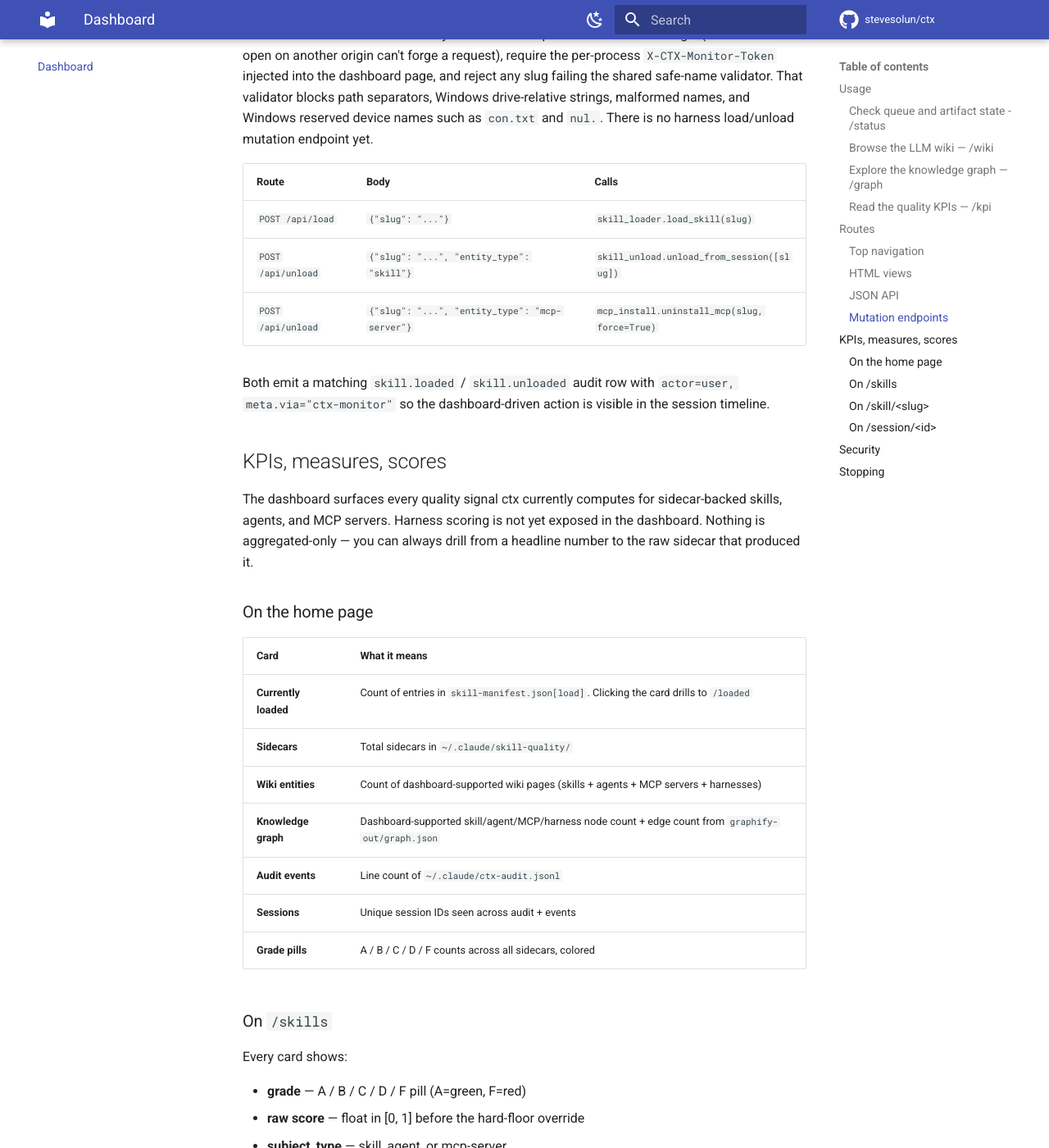
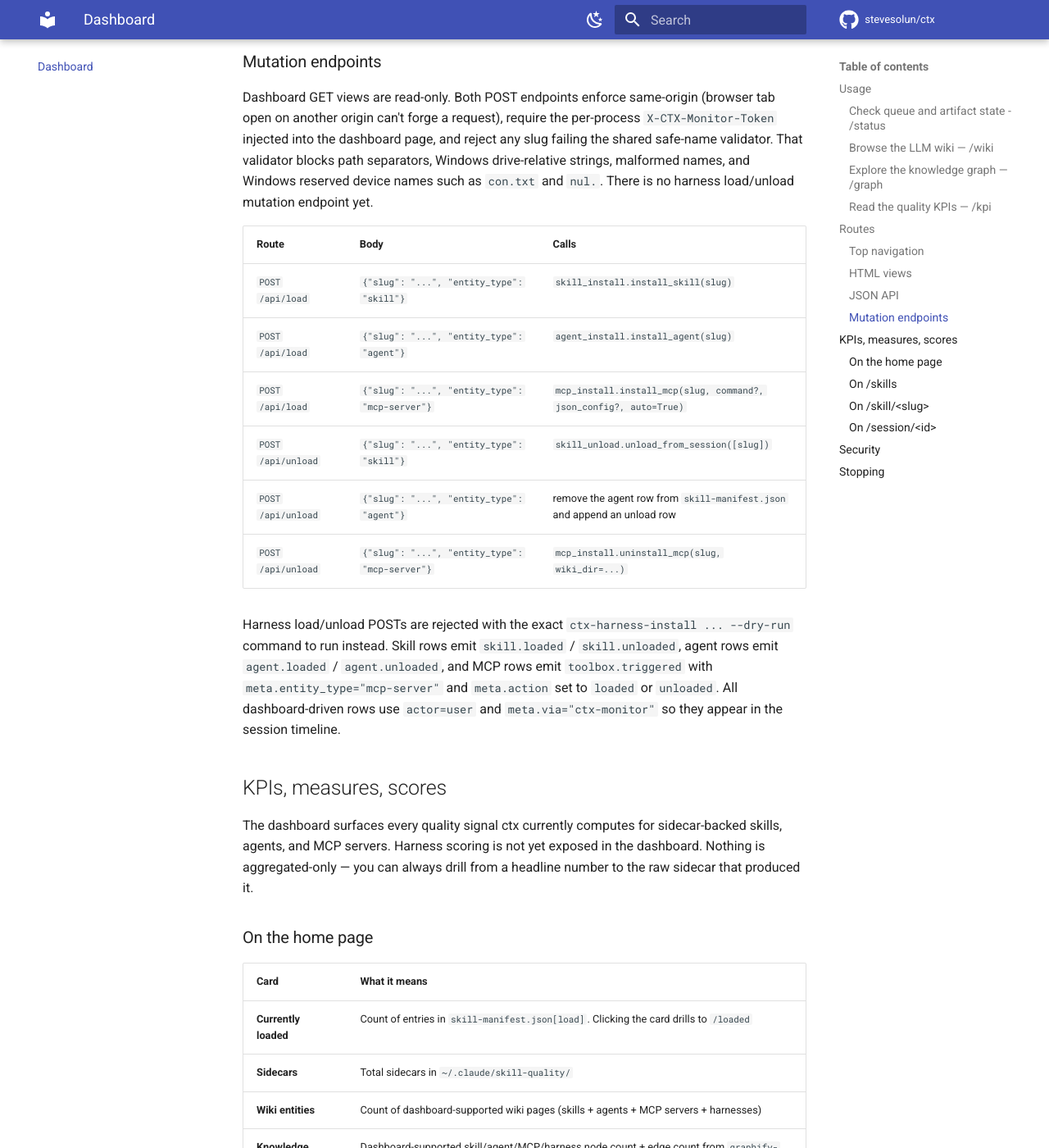
Before and after one commit to stevesolun/ctx, an MkDocs documentation site: the page built from docs/dashboard.md, in a window 1280 px wide and 1400 px high, scrolled down 5289 px. Shown: the whole window at 82% size. Built offline with MkDocs 1.6.1 and Material for MkDocs 9.7.7, drawn with Linux system fonts in a browser that asks for light colours; comment, search, counter and statistics services are not loaded; some of the changed text lies outside the part shown.

Commit message:
Align dashboard artifact and harness status truth

```diff
--- a/docs/dashboard.md
+++ b/docs/dashboard.md
@@ -1,7 +1,7 @@
 # Dashboard (`ctx-monitor`)
 
 Local HTTP dashboard for ctx's currently supported live observables:
-loaded skills, agents, and MCP servers; session timelines; the
+loaded skills, agents, MCP servers, and installed harness records; session timelines; the
 knowledge graph; the LLM-wiki browser; quality grades + scores;
 durable queue state; graph/wiki artifact versions; filterable audit
 logs; a live event stream; and cataloged harness wiki/graph browsing.
@@ -33,8 +33,11 @@
   `succeeded`, `failed`)
 - the 20 most recent queue jobs with kind, attempts, source, worker, and
   last error
-- artifact presence and byte size for `graph.json`, `graph-delta.json`,
-  `communities.json`, `wiki-graph.tar.gz`, and `skills-sh-catalog.json.gz`
+- artifact presence and byte size for generated
+  `~/.claude/skill-wiki/graphify-out/{graph.json,graph-delta.json,communities.json}`
+  plus `wiki-graph.tar.gz` and `skills-sh-catalog.json.gz` from
+  `~/.claude/graph/` when installed there, falling back to the repo `graph/`
+  directory during source checkouts
 - artifact promotion metadata, including the latest promoted hash when
   the crash-safe promotion path has recorded it
 
@@ -138,15 +141,17 @@
 
 ### HTML views
 
-Harness catalog entries are visible in loaded, wiki, and graph routes. Harness
-installation, update, uninstall, and quality scoring remain CLI/API workflows.
+Harness catalog entries are visible in wiki and graph routes. `/loaded` shows
+installed harness records from `~/.claude/harness-installs/*.json`, not the
+full catalog. Harness installation, update, uninstall, and quality scoring
+remain CLI/API workflows.
 Dashboard POST actions are available only from loopback clients and require the
 per-process monitor token injected into the rendered page.
 
 | Route | What it shows |
 |---|---|
 | `/` | Home: six stat cards (loaded, sidecars, wiki entities, graph nodes, audit events, sessions), grade distribution pills, recent sessions table, recent audit events |
-| `/loaded` | **Currently-loaded skills, agents, MCP servers, and installed harness records** from `~/.claude/skill-manifest.json` plus `~/.claude/harness-installs/*.json`; skill/MCP rows expose supported live actions |
+| `/loaded` | **Currently-loaded skills, agents, MCP servers, and installed harness records** from `~/.claude/skill-manifest.json` plus `~/.claude/harness-installs/*.json`; skill/agent/MCP rows expose supported live actions |
 | `/skills` | Every sidecar as a filterable **card grid**: left sidebar (search by slug, grade checkboxes, skill/agent/MCP toggle, hide-floored), card shows grade pill + raw score + links to sidecar/wiki/graph |
 | `/skill/<slug>` | Full sidecar breakdown: four-signal score (telemetry · intake · graph · routing), hard-floor reason, computed_at timestamp, per-skill audit timeline |
 | `/wiki` | **Wiki entity index** - bounded card-grid sample of up to 500 pages per dashboard-supported entity type under `~/.claude/skill-wiki/entities/{skills,agents,mcp-servers,harnesses}/`, including sharded MCP server pages and flat harness pages. Left sidebar: text search over the visible sample (slug, description, tag), skill/agent/MCP/harness checkboxes. |
@@ -184,13 +189,20 @@
 
 | Route | Body | Calls |
 |---|---|---|
-| `POST /api/load` | `{"slug": "..."}` | `skill_loader.load_skill(slug)` |
+| `POST /api/load` | `{"slug": "...", "entity_type": "skill"}` | `skill_install.install_skill(slug)` |
+| `POST /api/load` | `{"slug": "...", "entity_type": "agent"}` | `agent_install.install_agent(slug)` |
+| `POST /api/load` | `{"slug": "...", "entity_type": "mcp-server"}` | `mcp_install.install_mcp(slug, command?, json_config?, auto=True)` |
 | `POST /api/unload` | `{"slug": "...", "entity_type": "skill"}` | `skill_unload.unload_from_session([slug])` |
-| `POST /api/unload` | `{"slug": "...", "entity_type": "mcp-server"}` | `mcp_install.uninstall_mcp(slug, force=True)` |
+| `POST /api/unload` | `{"slug": "...", "entity_type": "agent"}` | remove the agent row from `skill-manifest.json` and append an unload row |
+| `POST /api/unload` | `{"slug": "...", "entity_type": "mcp-server"}` | `mcp_install.uninstall_mcp(slug, wiki_dir=...)` |
 
-Both emit a matching `skill.loaded` / `skill.unloaded` audit row
-with `actor=user, meta.via="ctx-monitor"` so the dashboard-driven
-action is visible in the session timeline.
+Harness load/unload POSTs are rejected with the exact
+`ctx-harness-install ... --dry-run` command to run instead. Skill rows emit
+`skill.loaded` / `skill.unloaded`, agent rows emit `agent.loaded` /
+`agent.unloaded`, and MCP rows emit `toolbox.triggered` with
+`meta.entity_type="mcp-server"` and `meta.action` set to `loaded` or
+`unloaded`. All dashboard-driven rows use `actor=user` and
+`meta.via="ctx-monitor"` so they appear in the session timeline.
 
 ## KPIs, measures, scores
 
```
Also changed, not shown: 2 other files.
